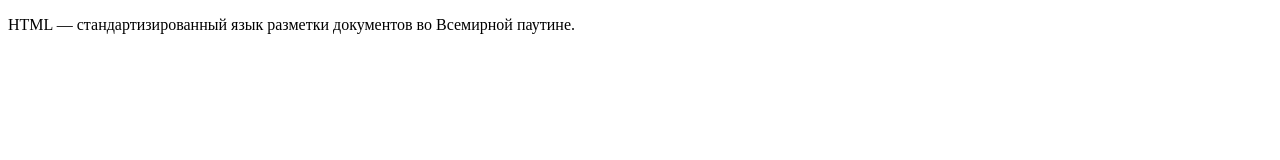
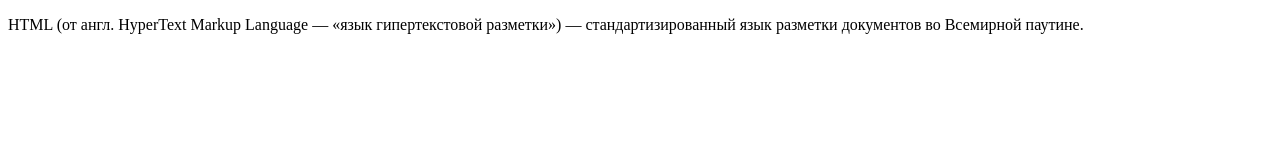
Before and after one commit to WebHeroSchool/projecthtml2, a plain HTML site: page index.html in a window 1280 px wide. Drawn offline with Linux system fonts and the light colour scheme.

Commit message:
Revert "Правки в index.html"

```diff
--- a/index.html
+++ b/index.html
@@ -6,8 +6,7 @@
    <meta charset="utf-8">
  </head>
  <body>
-	<p>HTML
- — стандартизированный язык разметки
- документов во Всемирной паутине. </p>
+	<p>HTML (от англ. HyperText Markup Language — «язык гипертекстовой разметки»)
+ — стандартизированный язык разметки документов во Всемирной паутине. </p>
  </body>
 </html>
```
